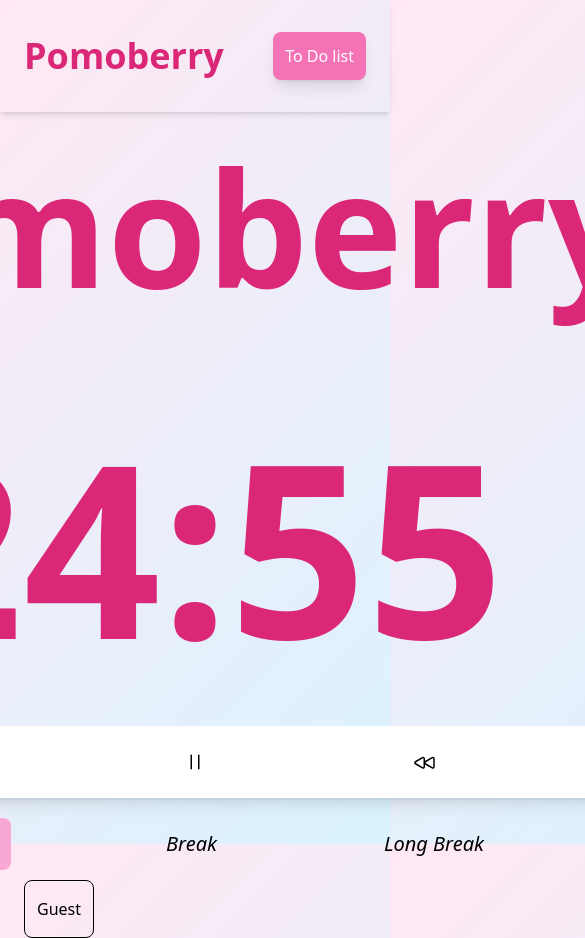
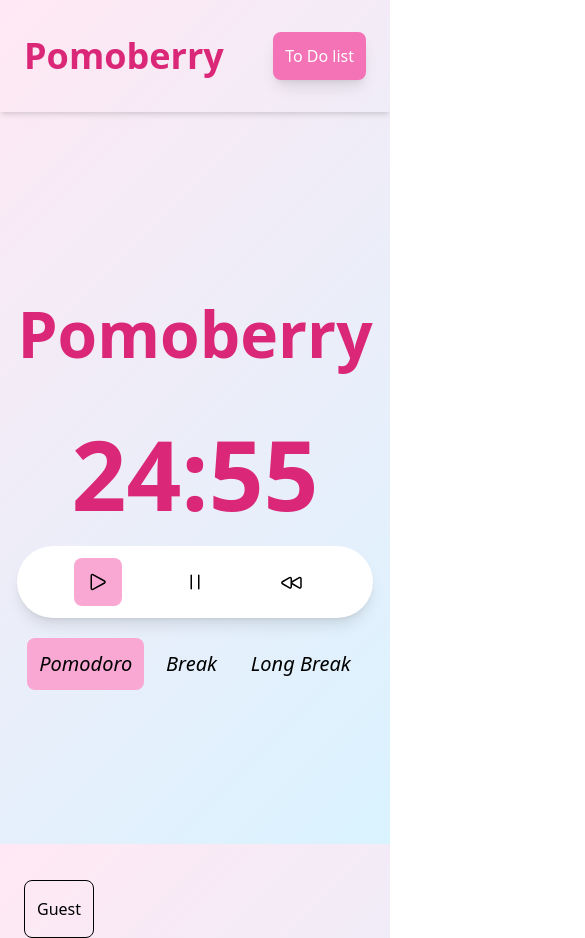
Before and after one commit to shampeyndadi/Pomoberry, a React (Vite) app in the folder App/: page / in a window 390 px wide. Shown: the top 938 px of the page, 585 px wide, since content can reach past the window. Built offline with nearby package versions, Linux system fonts and the light colour scheme.

Commit message:
feat: started implementing ui responsiveness

```diff
--- a/App/src/components/Main.jsx
+++ b/App/src/components/Main.jsx
@@ -150,7 +150,7 @@ function Main() {
                   }}
                 >
                   <div className="flex flex-col items-center">
-                    <h2 className="text-[10rem] text-center font-bold text-pink-600 hover: cursor-pointer">
+                    <h2 className="text-[4rem] sm:text-[7rem] md:text-[8rem] lg:text-[10rem] text-center font-bold text-pink-600">
                       Pomoberry
                     </h2>
 
@@ -166,7 +166,7 @@ function Main() {
                   </div>
                 </div>
               ) : (
-                <h2 className="text-[10rem] text-center font-bold text-pink-600">
+                <h2 className="text-[4rem] sm:text-[7rem] md:text-[8rem] lg:text-[10rem] text-center font-bold text-pink-600">
                   Pomoberry
                 </h2>
               )}
--- a/App/src/components/Pomodoro.jsx
+++ b/App/src/components/Pomodoro.jsx
@@ -88,7 +88,7 @@ function MyTimer({
         onClick={() => {
           setShowSettings(true);
         }}
-        className="text-[15rem] font-bold text-center text-pink-600 hover:cursor-pointer"
+        className="text-[6rem] sm:text-[8rem] md:text-[12rem] lg:text-[15rem] font-bold text-center text-pink-600 hover:cursor-pointer"
       >
         <span>{String(minutes).padStart(2, "0")}</span>:
         <span>{String(seconds).padStart(2, "0")}</span>
```
